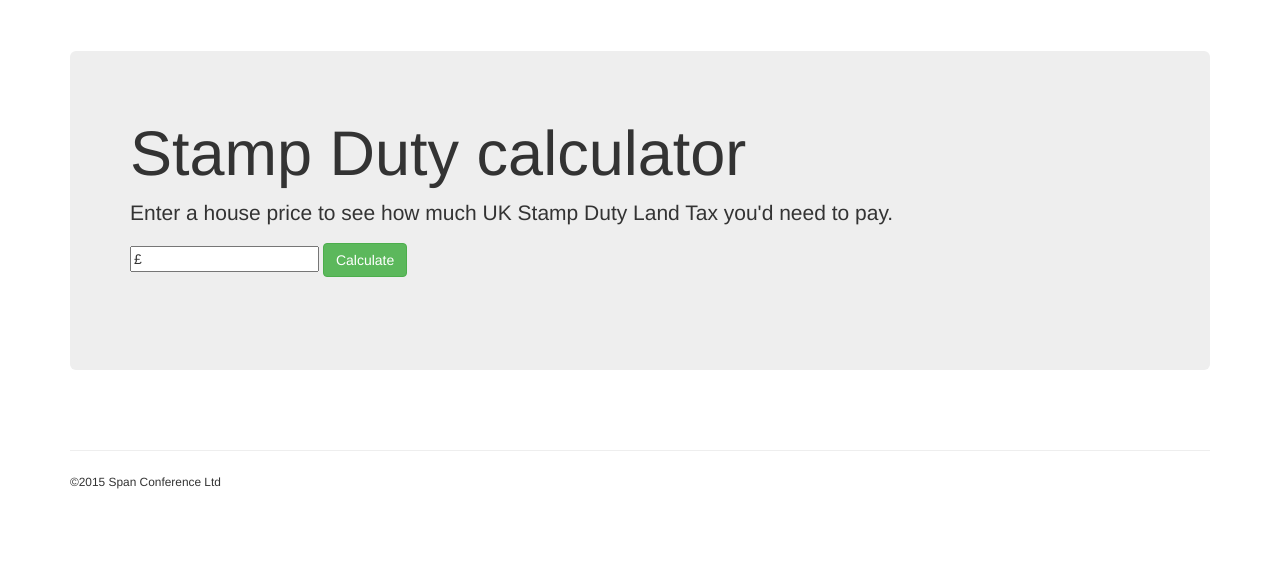
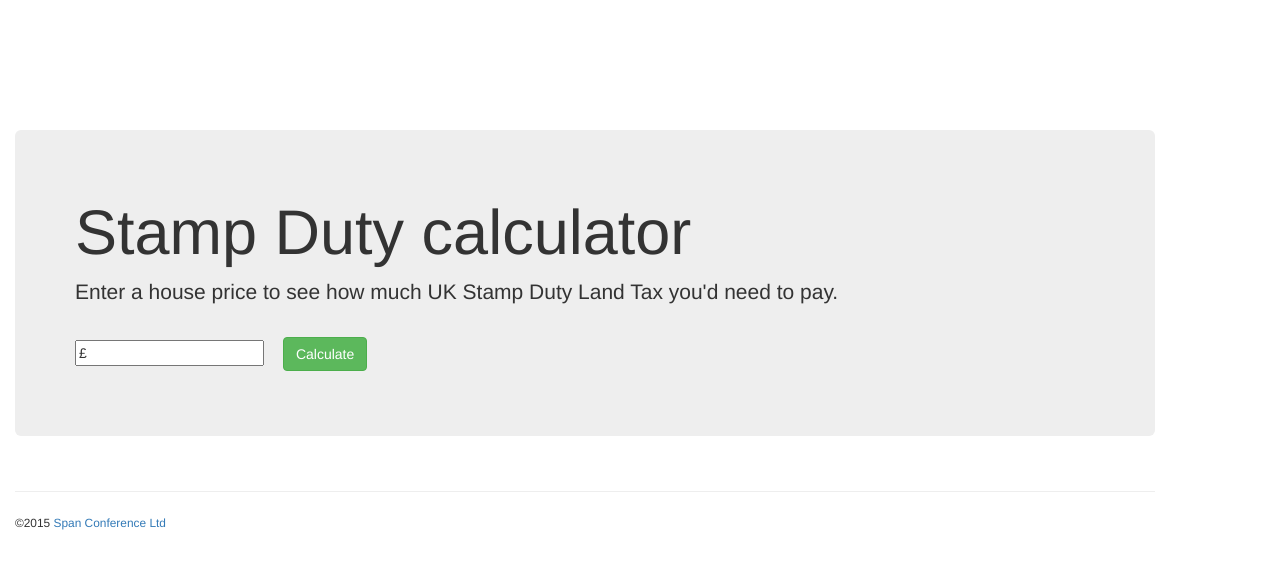
Before and after one commit to matthewrevell/landandbuildingstransactiontaxcalculator, a plain HTML site: page index.html in a window 1280 px wide. Drawn offline with nearby package versions, Linux system fonts and the light colour scheme.

Commit message:
Styling updates

```diff
--- a/css/main.css
+++ b/css/main.css
@@ -1,5 +1,19 @@
+body {
+  max-width: 500px;
+}
+
 .hide-text {
   text-indent: 100%;
   white-space: nowrap;
   overflow: hidden;
 }
+
+#calculate {
+  margin: 15px;
+
+}
+
+.jumbotron {
+  margin-bottom: 5px;
+  padding-bottom: 5px;
+}
--- a/index.html
+++ b/index.html
@@ -11,11 +11,11 @@
         <meta name="viewport" content="width=device-width, initial-scale=1">
         <style>
             body {
-                padding-top: 50px;
+                padding-top: 25px;
                 padding-bottom: 20px;
             }
         </style>
-        <link rel="stylesheet" href="http://maxcdn.bootstrapcdn.com/bootswatch/3.3.1/flatly/bootstrap.min.css">
+        <link rel="stylesheet" href="http://maxcdn.bootstrapcdn.com/bootswatch/3.3.1/simplex/bootstrap.min.css">
         <link rel="stylesheet" href="css/main.css">
         <script src="https://cdnjs.cloudflare.com/ajax/libs/modernizr/2.8.3/modernizr.min.js"></script>
     </head>
@@ -24,28 +24,33 @@
     <div class="container">
       <div class="row clearfix">
         <div class="col-md-12 column">
-        </div>
-      </div>
-      <div class="row clearfix">
-        <div class="col-md-12 column">
+
+            <script async src="//pagead2.googlesyndication.com/pagead/js/adsbygoogle.js"></script>
+<!-- Stamp Duty 320x100 -->
+<ins class="adsbygoogle"
+     style="display:inline-block;width:320px;height:100px"
+     data-ad-client="ca-pub-5288840799157212"
+     data-ad-slot="9193846015"></ins>
+<script>
+(adsbygoogle = window.adsbygoogle || []).push({});
+</script>
+
           <div class="jumbotron">
             <h1>Stamp Duty calculator</h1>
             <p>Enter a house price to see how much UK Stamp Duty Land Tax you'd need to pay.</p>
-
             <input id="houseprice" name="houseprice" type="text">
-
             <button id="calculate" name="calculate" class="btn btn-success">Calculate</button>
 
-            <p class="hide-text" id="result">Stamp Duty: <span id="result-figure"></span></p>
+              <p id="result" class="hide-text">Result: <span id="result-figure"></span></p>
+          </div>
 
-          </div>
-          <p class="hide-text" id="disclaimer">This is a guideline figure for individuals making residential purchases from 4th December 2014 onwards, based on the <a href="https://www.gov.uk/stamp-duty-land-tax-rates">SDLT rates published by HMRC</a> as of 23rd January 2015. Please seek professional confirmation. From 1st April 2015, SDLT is replaced in Scotland by the <a href="http://www.scotland.gov.uk/Topics/Government/Finance/scottishapproach/lbtt">Land and Buildings Transaction Tax</a>.</small></p>
+          <p class="hide-text" id="disclaimer">This is a guideline figure only for individuals making residential purchases from 4th December 2014 onwards, based on the <a href="https://www.gov.uk/stamp-duty-land-tax-rates">SDLT rates published by HMRC</a> as of 23rd January 2015. Please seek professional confirmation. From 1st April 2015, SDLT is replaced in Scotland by the <a href="http://www.scotland.gov.uk/Topics/Government/Finance/scottishapproach/lbtt">Land and Buildings Transaction Tax</a>.</small></p>
         </div>
       </div>
       <hr>
 
       <footer>
-        <small>&copy;2015 Span Conference Ltd</small>
+        <small>&copy;2015 <a href="http://spanconf.io">Span Conference Ltd</a></small>
       </footer>
     </div> <!-- /container -->
 
@@ -53,5 +58,14 @@
     <script src="https://maxcdn.bootstrapcdn.com/bootstrap/3.3.1/js/bootstrap.min.js"></script>
     <script src="js/main.js"></script>
     <script src="js/autonumeric-1.9.30.js"></script>
+    <script>
+      (function(i,s,o,g,r,a,m){i['GoogleAnalyticsObject']=r;i[r]=i[r]||function(){
+      (i[r].q=i[r].q||[]).push(arguments)},i[r].l=1*new Date();a=s.createElement(o),
+      m=s.getElementsByTagName(o)[0];a.async=1;a.src=g;m.parentNode.insertBefore(a,m)
+     })(window,document,'script','//www.google-analytics.com/analytics.js','ga');
+
+      ga('create', 'UA-49308570-2', 'auto');
+      ga('send', 'pageview');
+  </script>
   </body>
 </html>
```
